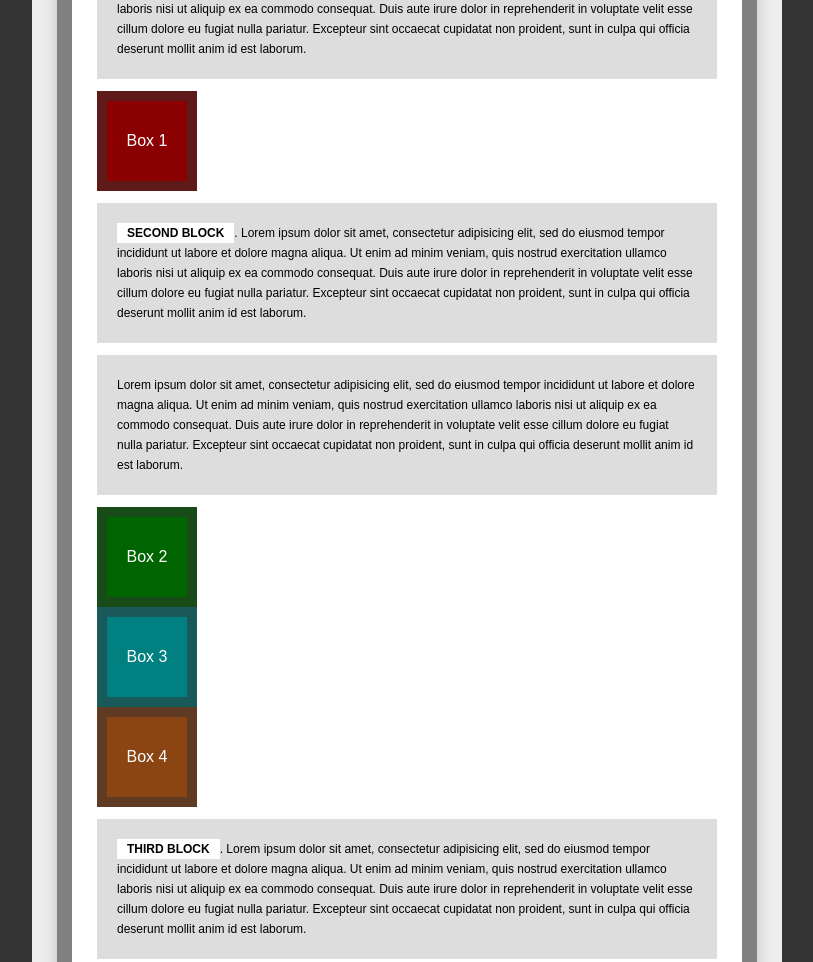
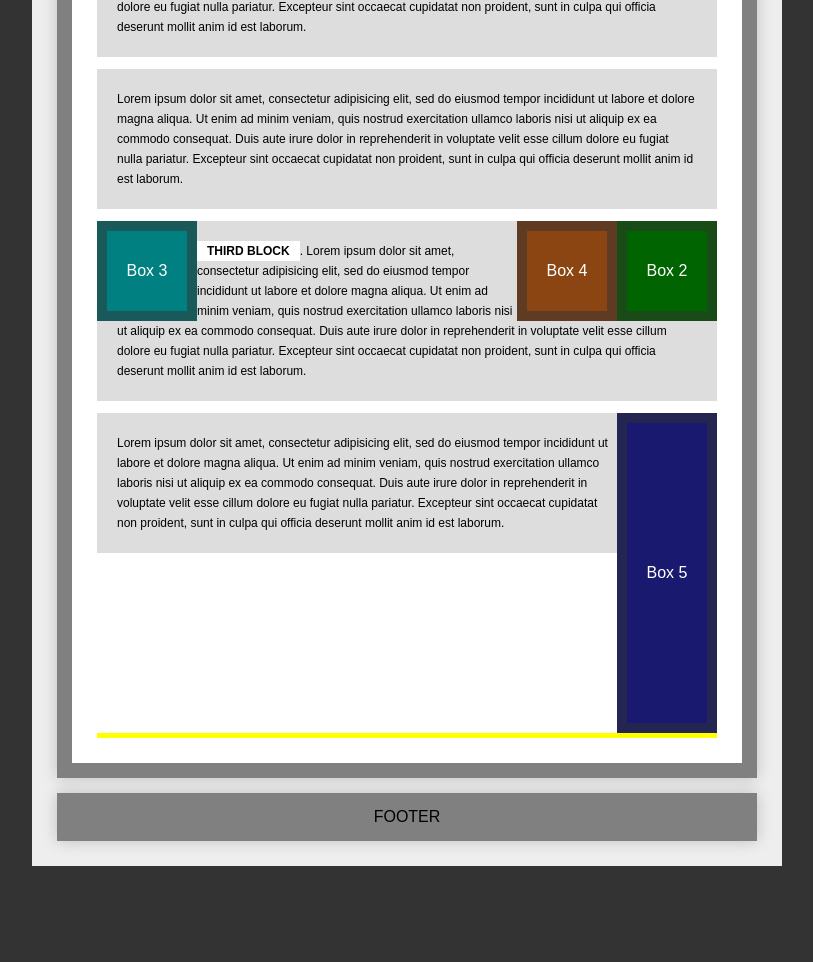
Before and after one commit to fionaliu1992/BC100-Lessons, a plain HTML site: page S07-Lesson-Responsive-And-Floats/1.floats.html in a window 1280 px wide. Shown: the part 562-1524 px from the top of the page, without its empty margins (233-1046 px from the left). After the commit the page ends 1453 px from the top, so only its background shows below. Drawn offline with Linux system fonts and the light colour scheme.

Commit message:
made a change

```diff
--- a/S07-Lesson-Responsive-And-Floats/1.floats.html
+++ b/S07-Lesson-Responsive-And-Floats/1.floats.html
@@ -4,8 +4,40 @@
 		<title>Floats</title>
 		<link rel="stylesheet" href="css/styles.css">
 		<style>
-			.box {
-				/*opacity: 0.7;*/
+
+			img {
+				float: left;
+				opacity: .4;
+			}
+			.box1 {
+				opacity: 0.7;
+				float: right;
+			}
+			.box2 {
+				float: right;
+			}
+			.box3 {
+				float: left;
+			}
+			.box4 {
+				float: right;
+			}
+			.box5 {
+				float: right;
+			}
+			footer {
+				clear: both;
+			}
+			div.clearmeplease:after {
+				content: "";
+				clear: both;
+				display: block;
+
+				height: 5px;
+				background-color: yellow;
+			}
+			div.nothing {
+				clear: both;
 			}
 		</style>
 	</head>
@@ -63,7 +95,9 @@
 						cillum dolore eu fugiat nulla pariatur. Excepteur sint occaecat cupidatat non
 						proident, sunt in culpa qui officia deserunt mollit anim id est laborum.
 					</p>
+					<div class="clearmeplease"></div>
 				</article>
+				<div class="nothing"></div>
 			</main>
 			<footer>FOOTER</footer>
 		</div>
```
Also changed, not shown: S07-Lesson-Responsive-And-Floats/2.responsive.html (+44 -2 lines), 1 other file.
